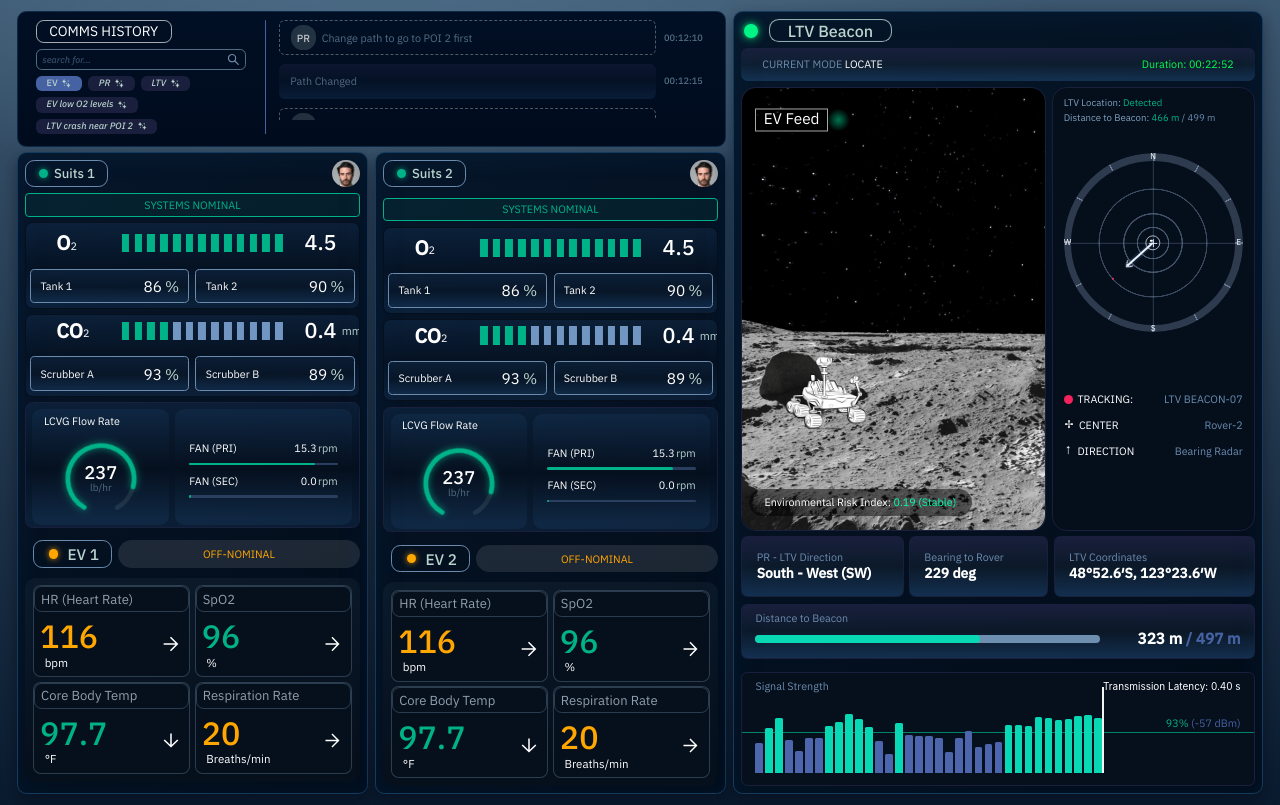
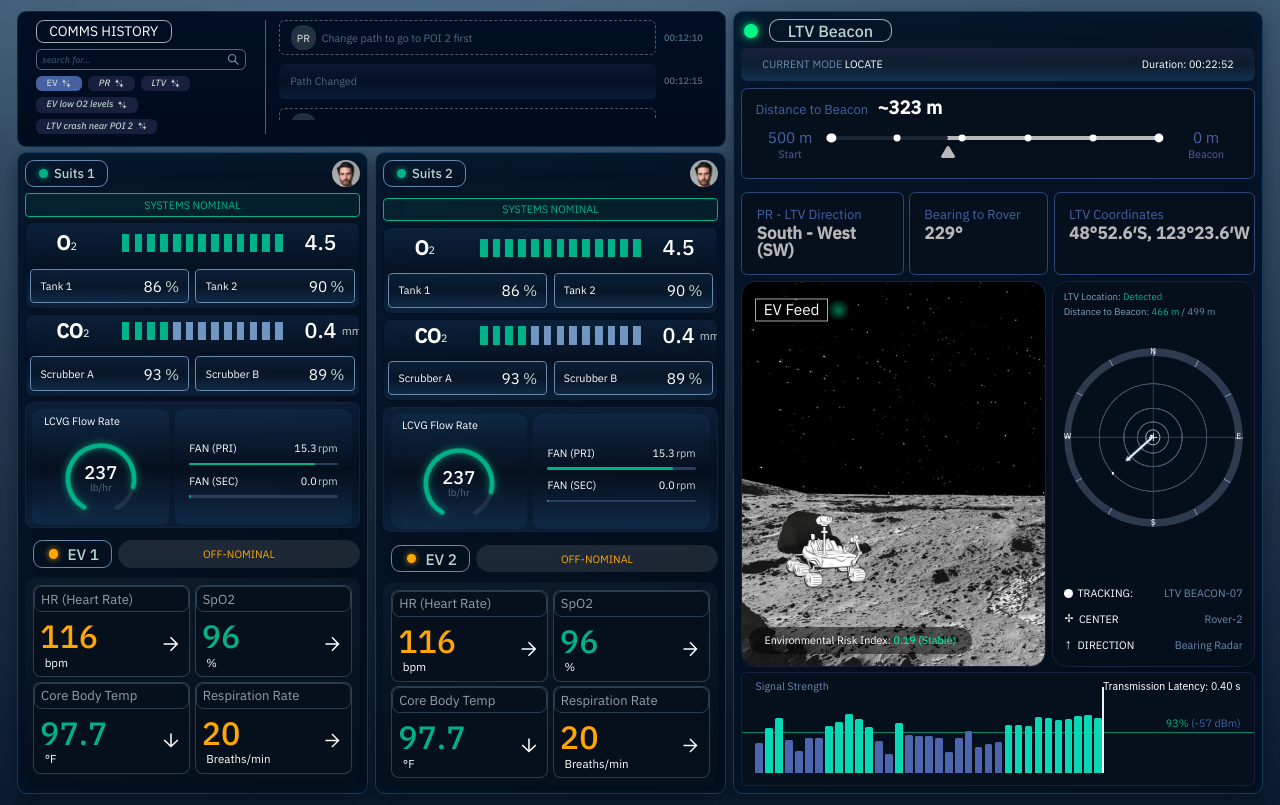
Before and after one commit to RISDxNASA-SUITS/SUITS-26, a React (Vite) app in the folder frontend/: page / in a window 1280 px wide. Built offline with nearby package versions, Linux system fonts and the light colour scheme.

Commit message:
Udpate ltv

```diff
--- a/frontend/src/pages/dashboard/components/BeaconPanel.jsx
+++ b/frontend/src/pages/dashboard/components/BeaconPanel.jsx
@@ -2,6 +2,7 @@ import { beaconData } from "../data/dashboardData"
 import { useLtvBeacon } from "../../../hooks/useLtvBeacon"
 import lunarSurfaceImage from "../../../assets/dashboard/lunar_surface.png"
 import roverImage from "../../../assets/dashboard/rover.png"
+import polygon37 from "../../../assets/dashboard/polygon37.svg"
 import { Panel } from "./Panel"
 
 const SIGNAL_BAR_COUNT = 35
@@ -41,6 +42,56 @@ export function BeaconPanel() {
           <span className="mode-value"> {modeValue}</span>
         </span>
         <strong>Duration: {beacon.formattedDuration}</strong>
+      </div>
+
+      <div className="distance-row">
+        <div className="distance-header">
+          <p className="distance-label">Distance to Beacon</p>
+          <strong className="distance-current-val">~{beacon.bottomDistanceM} m</strong>
+        </div>
+        <div className="distance-track-section">
+          <span className="distance-end-label distance-end-label--start">500 m</span>
+          <div className="distance-track-wrapper">
+            <div className="distance-track">
+              <div className="distance-track-line" />
+              <div
+                className="distance-track-fill"
+                style={{ width: `${((beacon.bottomGoalM - beacon.bottomDistanceM) / beacon.bottomGoalM * 100).toFixed(1)}%` }}
+              />
+              {[0, 20, 40, 60, 80, 100].map((pct, i) => (
+                <span key={i} className={`distance-dot${i === 0 || i === 5 ? " large" : ""}`} style={{ left: `${pct}%` }} />
+              ))}
+            </div>
+            <img
+              src={polygon37}
+              alt=""
+              aria-hidden="true"
+              className="distance-position-marker"
+              style={{ left: `${((beacon.bottomGoalM - beacon.bottomDistanceM) / beacon.bottomGoalM * 100).toFixed(1)}%` }}
+            />
+          </div>
+          <span className="distance-end-label distance-end-label--end">0 m</span>
+        </div>
+        <div className="distance-start-end-labels">
+          <span className="distance-labels-start">Start</span>
+          <span className="distance-labels-spacer" />
+          <span className="distance-labels-end">Beacon</span>
+        </div>
+      </div>
+
+      <div className="kv-row">
+        <article className="pr-ltv-card">
+          <p className="pr-ltv-label">PR - LTV Direction</p>
+          <strong className="pr-ltv-value">{beacon.cardinalLabel}</strong>
+        </article>
+        <article className="bearing-card">
+          <p className="bearing-label">Bearing to Rover</p>
+          <strong className="bearing-value">{Math.round(beacon.bearingDeg)}°</strong>
+        </article>
+        <article className="coords-card">
+          <p className="coords-label">LTV Coordinates</p>
+          <strong className="coords-value">{beacon.formattedCoords}</strong>
+        </article>
       </div>
 
       <div className="beacon-main">
@@ -106,32 +157,6 @@ export function BeaconPanel() {
         </article>
       </div>
 
-      <div className="kv-row">
-        <article className="pr-ltv-card">
-          <p className="pr-ltv-label">PR - LTV Direction</p>
-          <strong className="pr-ltv-value">{beacon.cardinalLabel}</strong>
-        </article>
-        <article className="bearing-card">
-          <p className="bearing-label">Bearing to Rover</p>
-          <strong className="bearing-value">{Math.round(beacon.bearingDeg)} deg</strong>
-        </article>
-        <article className="coords-card">
-          <p className="coords-label">LTV Coordinates</p>
-          <strong className="coords-value">{beacon.formattedCoords}</strong>
-        </article>
-      </div>
-
-      <div className="distance-row">
-        <p>Distance to Beacon</p>
-        <div className="progress large">
-          <span style={{ width: `${((beacon.bottomDistanceM / beacon.bottomGoalM) * 100).toFixed(1)}%` }} />
-        </div>
-        <strong className="distance-value">
-          <span className="distance-value-current">{beacon.bottomDistanceM} m</span>
-          <span className="distance-value-min"> / {beacon.bottomGoalM} m</span>
-        </strong>
-      </div>
-
       <section className="signal-section">
         <div className="signal-header">
           <p className="signal-title">Signal Strength</p>
--- a/frontend/src/pages/dashboard/styles/beacon.css
+++ b/frontend/src/pages/dashboard/styles/beacon.css
@@ -73,7 +73,7 @@
 }
 
 .mode-bar strong {
-  color: #00ff4d;
+  color: #ffffff;
   font-weight: 400;
 }
 
@@ -92,7 +92,7 @@
   gap: 0.45rem;
   grid-template-columns: 1.2fr 0.8fr;
   align-items: stretch;
-  min-height: 390px;
+  min-height: 270px;
   flex: 1 1 auto;
 }
 
@@ -113,7 +113,7 @@
   padding: 0;
   background: transparent;
   overflow: hidden;
-  min-height: 390px;
+  min-height: 270px;
   height: 100%;
   display: flex;
 }
@@ -212,7 +212,7 @@
   border-radius: 18.762px;
   background: #050f1c;
   padding: 0.72rem 0.9rem 0.9rem;
-  min-height: 390px;
+  min-height: 270px;
   height: 100%;
 }
 
@@ -335,19 +335,19 @@
   position: absolute;
   right: -1px;
   top: 50%;
-  width: 9px;
-  height: 1.5px;
+  width: 6px;
+  height: 1px;
   border-radius: 999px;
   background: #e9f2ff;
   transform-origin: right center;
 }
 
 .radar-arrow::before {
-  transform: translateY(-50%) rotate(35deg);
+  transform: translateY(-50%) rotate(30deg);
 }
 
 .radar-arrow::after {
-  transform: translateY(-50%) rotate(-35deg);
+  transform: translateY(-50%) rotate(-30deg);
 }
 
 .radar-center-dot {
@@ -400,7 +400,7 @@
   height: 3px;
   transform: translate(-50%, -50%);
   border-radius: 50%;
-  background: #ff2f6f;
+  background: #ffffff;
   z-index: 7;
 }
 
@@ -487,7 +487,7 @@
   width: 12px;
   height: 12px;
   border-radius: 50%;
-  background: #f3225b;
+  background: #ffffff;
 }
 
 .detail-icon.center {
@@ -523,17 +523,17 @@
 }
 
 .kv-row article.pr-ltv-card {
-  border: 1.042px solid #191f3c;
+  border: 1.042px solid #2f4678;
   border-radius: 8.339px;
-  background: linear-gradient(180deg, #191f3c 0%, rgba(82, 109, 130, 0.1) 50%, rgba(26, 61, 100, 0.7) 100%);
+  background: var(--Midnight-Blue, #060F1C);
   padding: 19.8px 18.76px;
 }
 
 .pr-ltv-card .pr-ltv-label {
   margin: 0;
-  color: #6b8bae;
+  color: var(--Moon-Blue, #4662A3);
   font-family: "IBM Plex Sans", sans-serif;
-  font-size: 14px;
+  font-size: 17px;
   font-weight: 400;
   line-height: 1;
   letter-spacing: 0;
@@ -543,9 +543,9 @@
 .pr-ltv-card .pr-ltv-value {
   margin-top: 5.212px;
   display: block;
-  color: #ffffff;
+  color: #b8b8b8;
   font-family: "IBM Plex Sans", sans-serif;
-  font-size: 18px;
+  font-size: 22px;
   font-weight: 700;
   line-height: 1;
   letter-spacing: 0;
@@ -553,17 +553,17 @@
 }
 
 .kv-row article.bearing-card {
-  border: 1.042px solid #191f3c;
+  border: 1.042px solid #2f4678;
   border-radius: 8.339px;
-  background: linear-gradient(180deg, #191f3c 0%, rgba(82, 109, 130, 0.1) 50%, rgba(26, 61, 100, 0.7) 100%);
+  background: var(--Midnight-Blue, #060F1C);
   padding: 19.8px 18.76px;
 }
 
 .bearing-card .bearing-label {
   margin: 0;
-  color: #6b8bae;
+  color: var(--Moon-Blue, #4662A3);
   font-family: "IBM Plex Sans", sans-serif;
-  font-size: 14px;
+  font-size: 17px;
   font-weight: 400;
   line-height: 1;
   letter-spacing: 0;
@@ -573,9 +573,9 @@
 .bearing-card .bearing-value {
   margin-top: 5.212px;
   display: block;
-  color: #ffffff;
+  color: #b8b8b8;
   font-family: "IBM Plex Sans", sans-serif;
-  font-size: 18px;
+  font-size: 22px;
   font-weight: 700;
   line-height: 1;
   letter-spacing: 0;
@@ -583,17 +583,17 @@
 }
 
 .kv-row article.coords-card {
-  border: 1.042px solid #191f3c;
+  border: 1.042px solid #2f4678;
   border-radius: 8.339px;
-  background: linear-gradient(180deg, #191f3c 0%, rgba(82, 109, 130, 0.1) 50%, rgba(26, 61, 100, 0.7) 100%);
+  background: var(--Midnight-Blue, #060F1C);
   padding: 19.8px 18.76px;
 }
 
 .coords-card .coords-label {
   margin: 0;
-  color: #6b8bae;
+  color: var(--Moon-Blue, #4662A3);
   font-family: "IBM Plex Sans", sans-serif;
-  font-size: 14px;
+  font-size: 17px;
   font-weight: 400;
   line-height: 1;
   letter-spacing: 0;
@@ -603,9 +603,9 @@
 .coords-card .coords-value {
   margin-top: 5.212px;
   display: block;
-  color: #ffffff;
+  color: #b8b8b8;
   font-family: "IBM Plex Sans", sans-serif;
-  font-size: 18px;
+  font-size: 22px;
   font-weight: 700;
   line-height: 1;
   letter-spacing: 0;
@@ -622,7 +622,7 @@
 .pr-ltv-card .pr-ltv-value {
   margin-top: 5.212px;
   font-family: "IBM Plex Sans", sans-serif;
-  font-size: 18px;
+  font-size: 22px;
   font-weight: 700;
   line-height: 1;
 }
@@ -630,69 +630,153 @@
 .distance-row {
   margin-top: 0.6rem;
   margin-bottom: 0.6rem;
-  display: grid;
-  grid-template-columns: minmax(0, 1fr) auto;
-  grid-template-areas:
-    "label ."
-    "bar value";
-  align-items: center;
-  row-gap: 9px;
-  column-gap: 0.9rem;
-  border: 1px solid #191f3c;
-  border-radius: 8px;
-  background: linear-gradient(180deg, #191f3c 0%, rgba(82, 109, 130, 0.1) 50%, rgba(26, 61, 100, 0.7) 100%);
-  padding: 10px 17px 14px;
+  display: flex;
+  flex-direction: column;
+  gap: 4px;
+  border: 1.042px solid #2f4678;
+  border-radius: 8.339px;
+  background: var(--Midnight-Blue, #060F1C);
+  padding: 12px 17px 24px;
 }
 
-.distance-row p {
-  grid-area: label;
+.distance-header {
+  display: flex;
+  align-items: baseline;
+  gap: 12px;
+}
+
+.distance-label {
   margin: 0;
-  color: #6b8bae;
+  color: #4662a3;
   font-family: "IBM Plex Sans", sans-serif;
-  font-size: 14px;
+  font-size: 17px;
   font-weight: 400;
   line-height: 1;
-  letter-spacing: 0;
   font-feature-settings: "zero" 1;
 }
 
-.progress.large {
-  grid-area: bar;
-  width: calc(100% - 34px);
-  justify-self: start;
-  height: 11px;
-  border-radius: 999px;
-  background: #6f8fb1;
-  overflow: hidden;
-}
-
-.distance-row .progress.large span {
-  background: #08d9b4;
-}
-
-.distance-row strong {
-  grid-area: value;
-  justify-self: end;
-  align-self: center;
-  margin: 0;
-}
-
-.distance-value-current {
+.distance-current-val {
   color: #ffffff;
   font-family: "IBM Plex Sans", sans-serif;
-  font-size: 20px;
+  font-size: 24px;
   font-weight: 700;
   line-height: 1;
   font-feature-settings: "zero" 1;
 }
 
-.distance-value-min {
+.distance-track-section {
+  display: flex;
+  align-items: center;
+  gap: 9px;
+  margin-top: 14px;
+}
+
+.distance-end-label {
   color: #4662a3;
   font-family: "IBM Plex Sans", sans-serif;
   font-size: 20px;
-  font-weight: 700;
+  font-weight: 400;
   line-height: 1;
   font-feature-settings: "zero" 1;
+  white-space: nowrap;
+  flex-shrink: 0;
+}
+
+.distance-end-label--start {
+  width: 90px;
+  text-align: center;
+}
+
+.distance-end-label--end {
+  width: 90px;
+  text-align: center;
+  margin-left: 8px;
+}
+
+
+.distance-track-wrapper {
+  flex: 1;
+  position: relative;
+}
+
+.distance-track {
+  position: relative;
+  height: 12px;
+}
+
+.distance-track-line {
+  position: absolute;
+  left: 0;
+  right: 0;
+  top: 50%;
+  height: 5px;
+  transform: translateY(-50%);
+  background: #B8B8B8;
+  border-radius: 3px;
+}
+
+.distance-track-fill {
+  position: absolute;
+  left: 0;
+  top: 50%;
+  height: 5px;
+  transform: translateY(-50%);
+  background: #1a2535;
+  border-radius: 3px;
+  transition: width 0.5s ease-out;
+}
+
+.distance-position-marker {
+  position: absolute;
+  top: 16px;
+  width: 18px;
+  height: 16px;
+  transform: translateX(-50%);
+  transition: left 0.5s ease-out;
+}
+
+.distance-dot {
+  position: absolute;
+  top: 50%;
+  width: 9px;
+  height: 9px;
+  background: #ffffff;
+  border-radius: 50%;
+  transform: translate(-50%, -50%);
+}
+
+.distance-dot.large {
+  width: 12px;
+  height: 12px;
+}
+
+.distance-start-end-labels {
+  display: flex;
+  align-items: center;
+  gap: 9px;
+  color: #4662a3;
+  font-family: "IBM Plex Sans", sans-serif;
+  font-size: 14px;
+  font-weight: 400;
+  line-height: 1;
+  font-feature-settings: "zero" 1;
+}
+
+.distance-labels-start {
+  width: 90px;
+  text-align: center;
+  flex-shrink: 0;
+}
+
+.distance-labels-spacer {
+  flex: 1;
+}
+
+.distance-labels-end {
+  width: 90px;
+  margin-left: 8px;
+  text-align: center;
+  flex-shrink: 0;
 }
 
 .signal-section {
```
Also changed, not shown: frontend/src/assets/dashboard/polygon37.svg (added).
